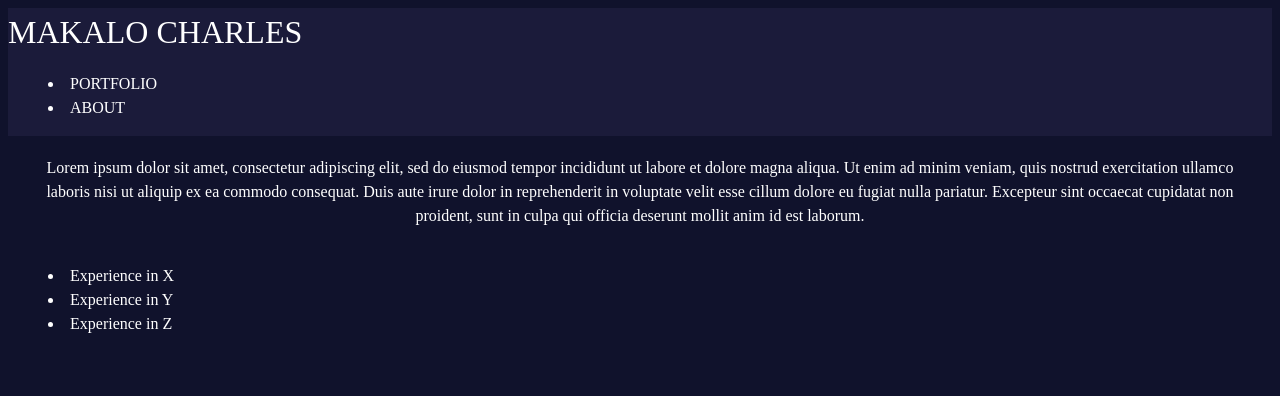
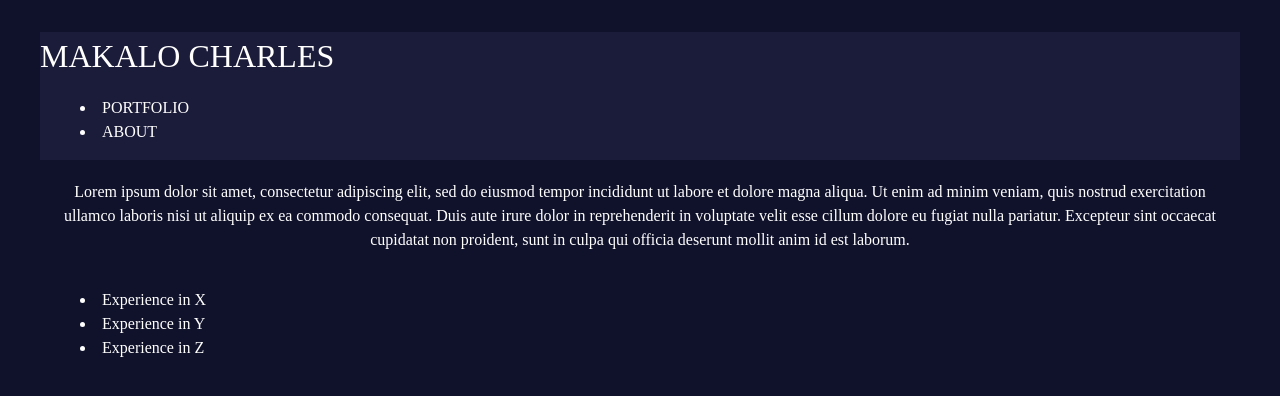
Before and after one commit to sokayloc/personal_site, a plain HTML site: page about.html in a window 1280 px wide. Drawn offline with Linux system fonts and the light colour scheme.

Commit message:
new padding on page container

```diff
--- a/about.html
+++ b/about.html
@@ -8,7 +8,7 @@
 </head>
 <body>
     <div>
-        <div class="main">
+        <div class="container">
             <header class="nav">
                 <div class="nav_logo">
                     <font size="6">Makalo Charles</font>
--- a/style.css
+++ b/style.css
@@ -1,6 +1,10 @@
 
 ul,ol {
     list-style:inside
+}
+
+.container {
+    margin: 2rem
 }
 
 body {
```
